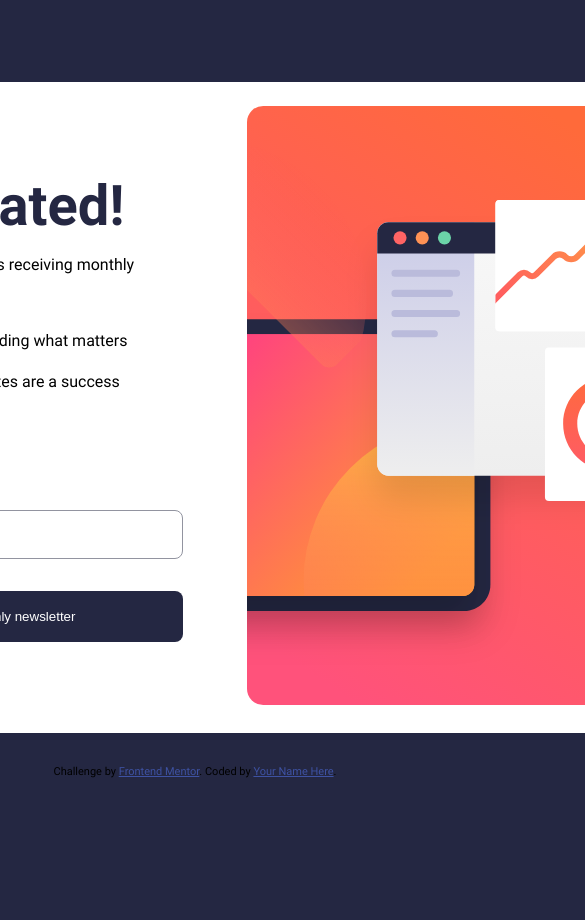
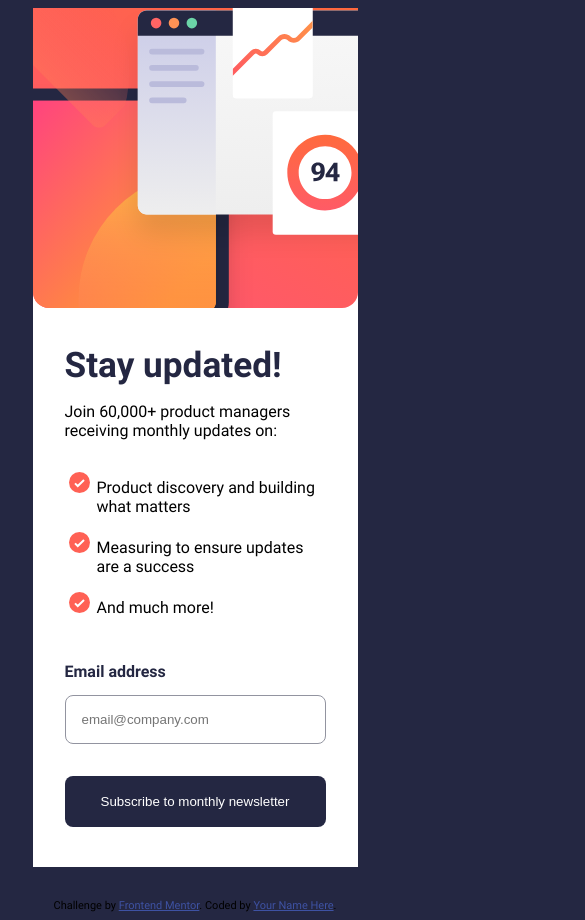
Before and after one commit to JeydenJ/NewsLetter, a plain HTML site: page index.html in a window 390 px wide. Shown: the top 920 px of the page, 585 px wide, since content can reach past the window. Before the commit the page ends 860 px from the top, so only its background shows below. Drawn offline with Linux system fonts and the light colour scheme.

Commit message:
added mobile query and button gradient + shadows

```diff
--- a/style.css
+++ b/style.css
@@ -14,6 +14,7 @@
     --Charcoal-Grey: hsl(235, 18%, 26%);
     --Grey: hsl(231, 7%, 60%);
     --White: hsl(0, 0%, 100%);
+    --Hot-Pink: hsl(345, 100%, 66%);
 }
 body{
     font-family: var(--Roboto-Regular);
@@ -43,16 +44,17 @@ button{
     border-color: transparent;
     color: var(--White);
     background-color: var(--Dark-Slate-Grey);
+    outline: none;
 }
 button:hover {
     cursor: pointer;
+    outline: none;
+    box-shadow: 0 10px 40px var(--Tomato);
+    background-image: linear-gradient(to right, var(--Hot-Pink) 10%, var(--Tomato) 60%);
 }
-
-
 .image-container{
     flex: 1;
     padding: 1.5rem 1.5rem 1.5rem 0rem;
-
 }
 .image-container img {
     width: 100%;
@@ -66,7 +68,6 @@ button:hover {
     display: flex;
     flex-direction: column;
     justify-content: center;
-
 }
 
 #stayUpdatedCard{
@@ -76,7 +77,6 @@ button:hover {
     width: 60rem;
     background-color: var(--White);
     border-radius: 2rem;
-
 }
 #stay-updated-header{
     margin: 0;
@@ -110,3 +110,34 @@ li{
 .attribution a {
     color: hsl(228, 45%, 44%);
 }
+@media screen and (max-width:968px) {
+    #stayUpdatedCard{
+
+        flex-direction: column;
+        align-items: center;
+        max-width: 20.3125rem;
+        background-color: var(--White);
+        border-radius: 0rem;
+    }
+    #stay-updated-header{
+        font-size: 2.2rem;
+        padding-top: 2rem;
+    }
+    .content-container{
+        flex: 1;
+        padding-left: 2rem;
+        padding-right: 2rem;
+    }
+    .image-container {
+        padding: 0rem;
+        width: 100%;
+    }
+    .image-container img {
+        max-height: 18.75rem;
+        border-bottom-left-radius: 1rem;
+        border-bottom-right-radius: 1rem;
+    }
+    button{
+        margin-bottom: 2.5rem;
+    }
+}
```
